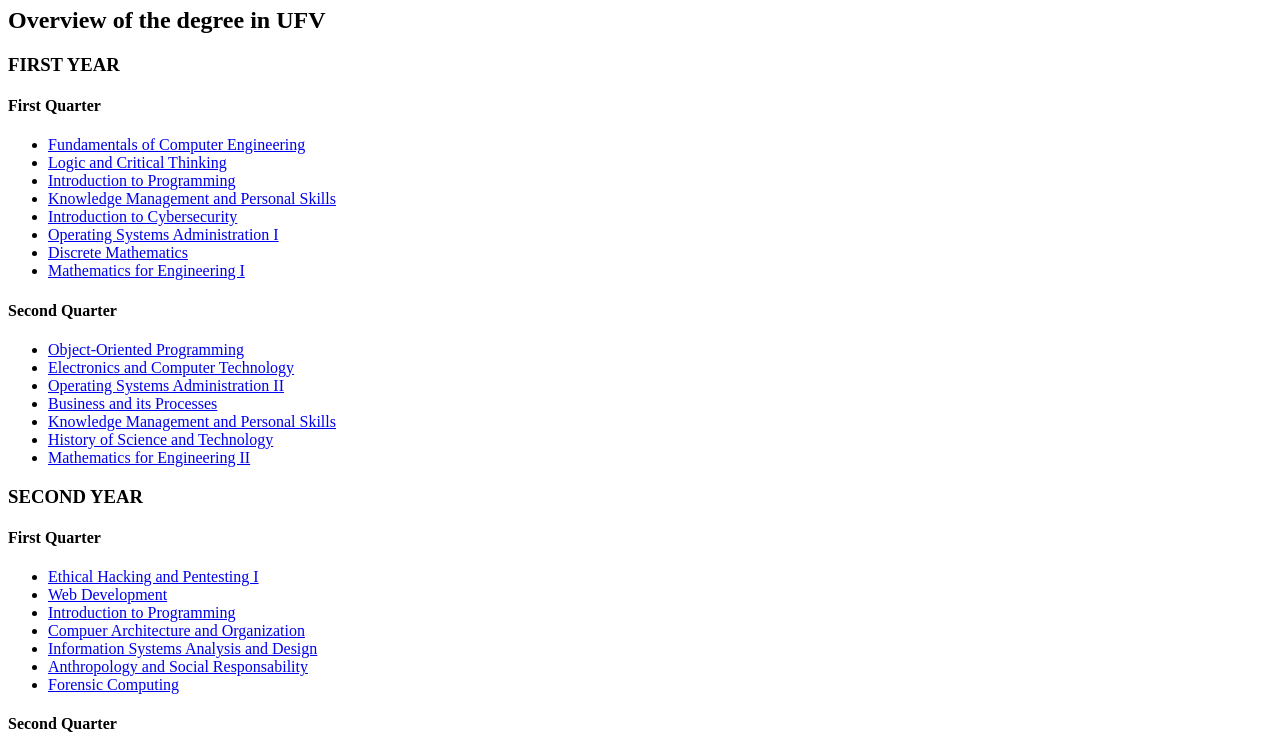
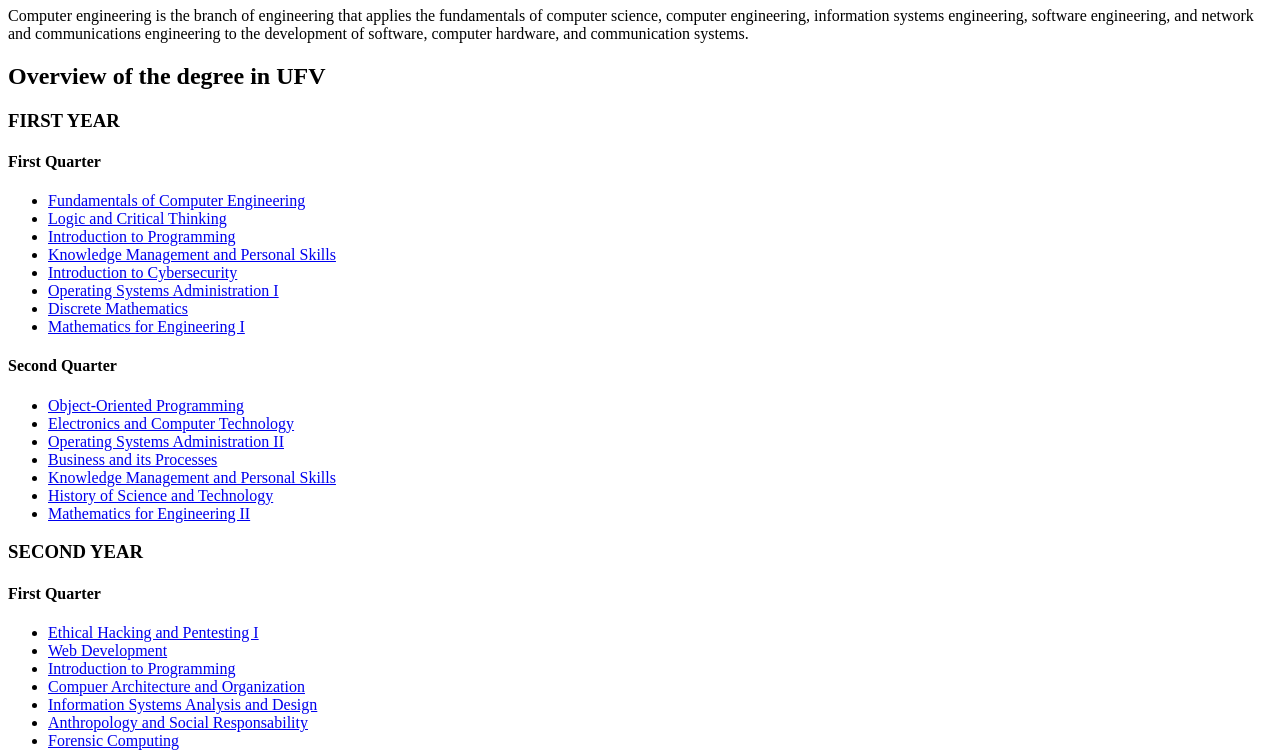
Before and after one commit to alfonso-moreno-aguilera/Fundamentals-of-Computer-Engineering-Practical-Work-II, a plain HTML site: page docs/public/degree.html in a window 1280 px wide. Shown: the part 99-851 px from the top of the page. Drawn offline with Linux system fonts and the light colour scheme.

Commit message:
Added more information

```diff
--- a/docs/public/degree.html
+++ b/docs/public/degree.html
@@ -32,7 +32,9 @@
             <div class="content">
                 <h1>What is the Informatic Engineer degree about?</h1>
                 <p>
-
+                    Computer engineering is the branch of engineering that applies the fundamentals of computer science, computer engineering,
+                    information systems engineering, software engineering, and network and communications engineering to the development of software,
+                    computer hardware, and communication systems.
                 </p>
                 <h2>Overview of the degree in UFV</h2>
             </div>
```
